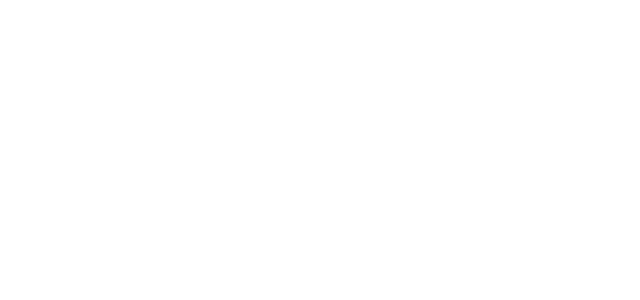
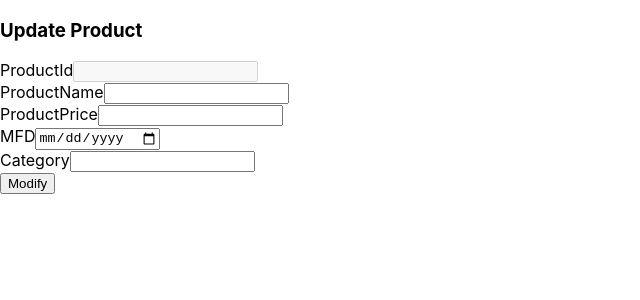
Before and after one commit to prasadyoaspire/wiprobatch2, a React (Create React App) app in the folder frontend/reactjs/my-app-hooks/: page /product/update/1 in a window 1280 px wide. Before the commit this address had no page. Shown: the top 300 px of the page, without its empty margins (0-640 px from the left). Built offline with nearby package versions, Linux system fonts and the light colour scheme; no server answers; the HTML template or start-up script is replaced by a standard one.

Commit message:
update product implemented.

```diff
--- a/frontend/reactjs/my-app-hooks/src/App.js
+++ b/frontend/reactjs/my-app-hooks/src/App.js
@@ -7,6 +7,7 @@
 import { BrowserRouter, Routes, Route } from 'react-router-dom';
 import Home from './components/Home';
 import FetchProduct from './components/FetchProduct';
+import UpdateProduct from './components/UpdateProduct';
 
 function App() {
   return (
@@ -17,6 +18,7 @@
         <Route path='/product/all' element={<FetchAllProducts />} />
         <Route path='/product/add' element={<AddProduct />} />
         <Route path='/product/details/:pid' element={<FetchProduct />} />
+        <Route path='/product/update/:id' element={<UpdateProduct />} />
       </Routes>
     </BrowserRouter>
   );
--- a/frontend/reactjs/my-app-hooks/src/components/FetchAllProducts.js
+++ b/frontend/reactjs/my-app-hooks/src/components/FetchAllProducts.js
@@ -26,7 +26,6 @@
                     </tr>
                 </thead>
                 <tbody>
-
                     {
                         products.map(p => <tr key={p.productId}>
                             <td>{p.productId}</td>
@@ -34,10 +33,11 @@
                             <td>{p.productPrice}</td>
                             {/* <td>{p.mfd}</td>
                             <td>{p.category}</td> */}
-                            <Link to={`/product/details/${p.productId}`}>View</Link>
+                            <td> <Link to={`/product/details/${p.productId}`}>View</Link></td>
+                            <td><Link to={`/product/update/${p.productId}`}>Update</Link></td>
+
                         </tr>)
                     }
-
                 </tbody>
             </table>
 
--- a/frontend/reactjs/my-app-hooks/src/components/FetchProduct.js
+++ b/frontend/reactjs/my-app-hooks/src/components/FetchProduct.js
@@ -9,9 +9,8 @@
     const {pid} = useParams();
 
     useEffect(() => {
-
-        axios.get("http://localhost:8081/product/" + pid).then(resp => setProduct(resp.data));
-
+        axios.get("http://localhost:8081/product/" + pid)
+        .then(resp => setProduct(resp.data));
     }, []);
 
     return (
--- /dev/null
+++ b/frontend/reactjs/my-app-hooks/src/components/UpdateProduct.js
@@ -0,0 +1,73 @@
+import { useEffect, useState } from "react";
+import { useParams } from "react-router-dom";
+import axios from 'axios';
+
+function UpdateProduct() {
+
+    const [pid, setPid] = useState('');
+    const [pname, setPname] = useState('');
+    const [pprice, setPprice] = useState('');
+    const [pdate, setPdate] = useState('');
+    const [pcategory, setPcategory] = useState('');
+
+    // const[product,setProduct] = useState(null);
+
+    const { id } = useParams();
+
+    useEffect(() => {
+        axios.get("http://localhost:8081/product/" + id)
+            .then(resp => {
+                setPid(resp.data.productId);
+                setPname(resp.data.productName);
+                setPprice(resp.data.productPrice);
+                setPdate(resp.data.mfd);
+                setPcategory(resp.data.category);
+            });
+    }, []);
+
+    const handleUpdate = ()=> {
+        const payload = {
+            productId: pid,
+            productName: pname,
+            productPrice: pprice,
+            mfd: pdate,
+            category: pcategory
+          }
+
+          axios.put("http://localhost:8081/product/update",payload)
+          .then(resp=> alert("Product with id :"+resp.data.productId+ " is updated"));
+    }
+
+    return (
+        <div>
+            <h3>Update Product</h3>
+            <div>
+                <label>ProductId</label>
+                <input type='text' name='pid' value={pid} disabled/>
+            </div>
+            <div>
+                <label>ProductName</label>
+                <input type='text' name='pname' value={pname}
+                    onChange={event => setPname(event.target.value)} />
+            </div>
+            <div>
+                <label>ProductPrice</label>
+                <input type='text' name='pprice' value={pprice}
+                    onChange={event => setPprice(event.target.value)} />
+            </div>
+            <div>
+                <label>MFD</label>
+                <input type='date' name='pdate' value={pdate}
+                    onChange={event => setPdate(event.target.value)} />
+            </div>
+            <div>
+                <label>Category</label>
+                <input type='text' name='pcategory' value={pcategory}
+                    onChange={event => setPcategory(event.target.value)} />
+            </div>
+            <button onClick={handleUpdate}>Modify</button>
+        </div>
+    )
+}
+
+export default UpdateProduct;
```
